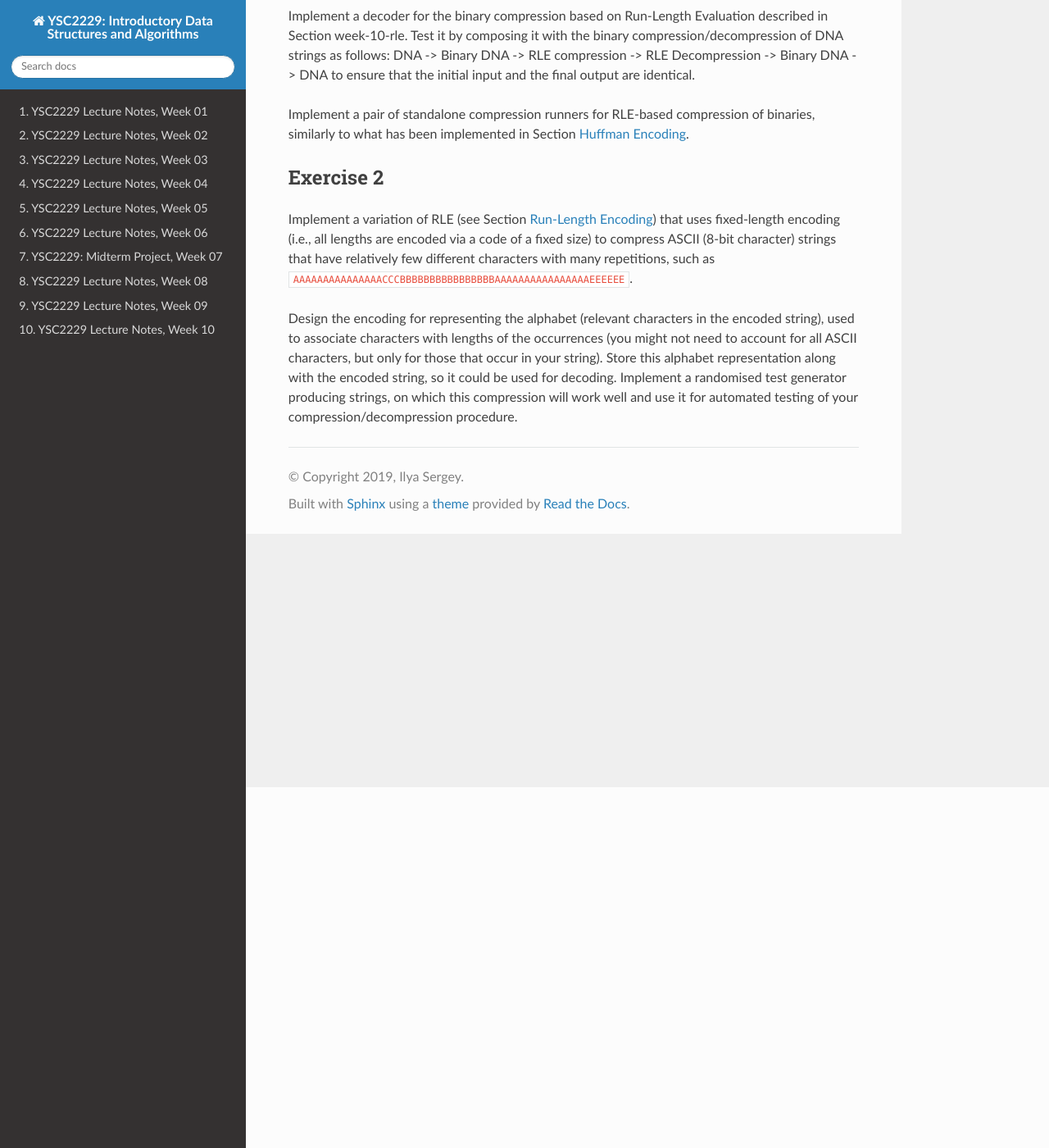
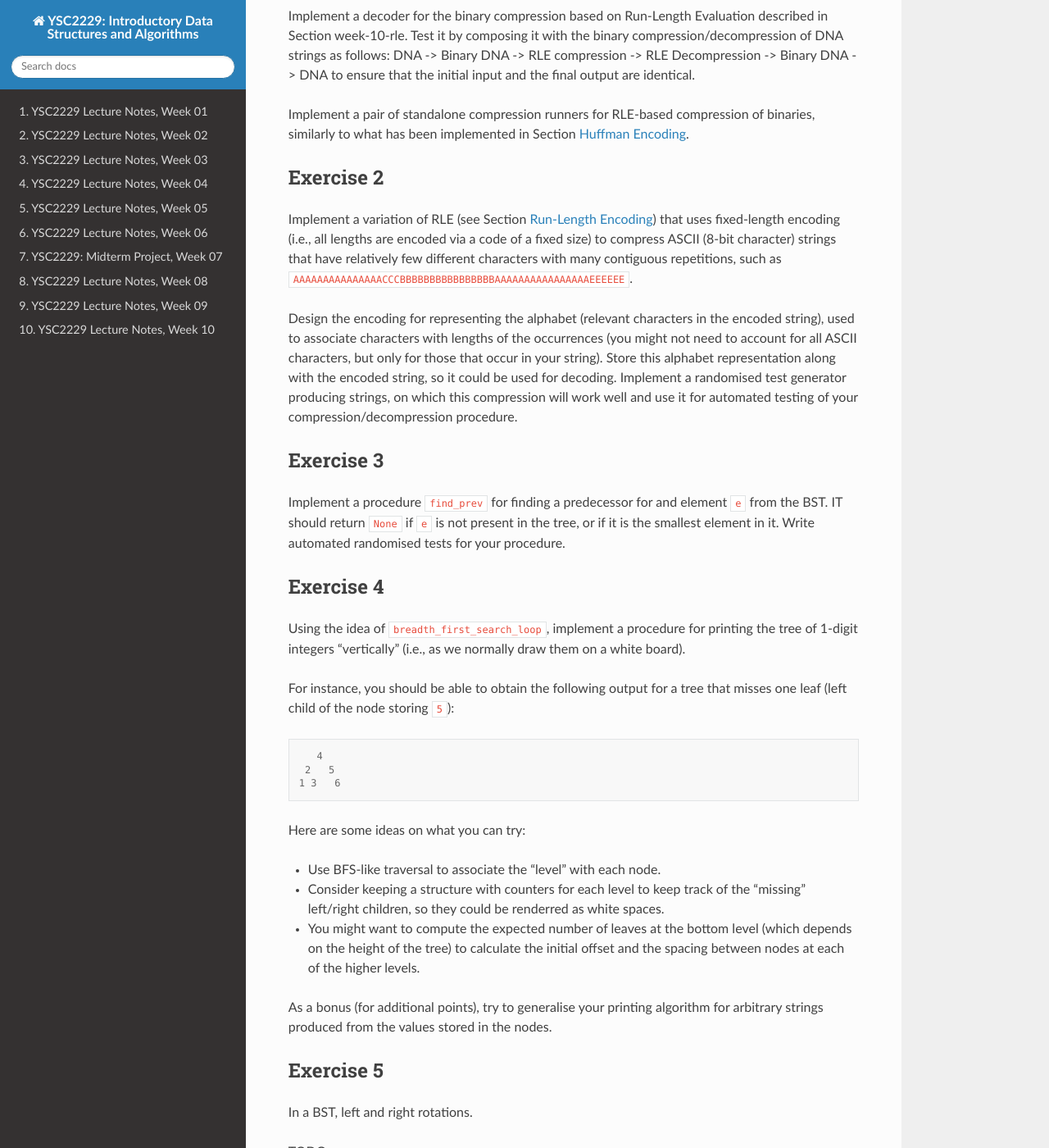
Before and after one commit to ilyasergey/YSC2229, a Sphinx documentation site: the page built from source/week-11_exercises.rst, in a window 1280 px wide and 1400 px high, scrolled down 440 px. Shown: the whole window at 82% size. Built offline with Sphinx 7.4.7 and the Read the Docs theme 2.0.0, drawn with Linux system fonts in a browser that asks for light colours; some of the changed text lies outside the part shown.

Commit message:
Week 1 notes

```diff
--- a/source/week-11_exercises.rst
+++ b/source/week-11_exercises.rst
@@ -33,6 +33,52 @@ Implement a pair of standalone compression runners for RLE-based compression of
 Exercise 2
 ----------
 
-Implement a variation of RLE (see Section :ref:`week-11-rle`) that uses fixed-length encoding (i.e., all lengths are encoded via a code of a fixed size) to compress ASCII (8-bit character) strings that have relatively few different characters with many repetitions, such as ``AAAAAAAAAAAAAAACCCBBBBBBBBBBBBBBBBAAAAAAAAAAAAAAAAEEEEEE``.
+Implement a variation of RLE (see Section :ref:`week-11-rle`) that uses fixed-length encoding (i.e., all lengths are encoded via a code of a fixed size) to compress ASCII (8-bit character) strings that have relatively few different characters with many contiguous repetitions, such as ``AAAAAAAAAAAAAAACCCBBBBBBBBBBBBBBBBAAAAAAAAAAAAAAAAEEEEEE``.
 
 Design the encoding for representing the alphabet (relevant characters in the encoded string), used to associate characters with lengths of the occurrences (you might not need to account for all ASCII characters, but only for those that occur in your string). Store this alphabet representation along with the encoded string, so it could be used for decoding. Implement a randomised test generator producing strings, on which this compression will work well and use it for automated testing of your compression/decompression procedure.
+
+.. _exercise-tree-prev:
+
+Exercise 3
+----------
+
+Implement a procedure ``find_prev`` for finding a predecessor for and element ``e`` from the BST. IT should return ``None`` if ``e`` is not present in the tree, or if it is the smallest element in it. Write automated randomised tests for your procedure.
+
+.. _exercise-tree-print:
+
+Exercise 4
+----------
+
+Using the idea of ``breadth_first_search_loop``, implement a procedure for printing the tree of 1-digit integers "vertically" (i.e., as we normally draw them on a white board).
+
+For instance, you should be able to obtain the following output for a tree that misses one leaf (left child of the node storing ``5``)::
+
+      4
+    2   5
+   1 3   6
+
+Here are some ideas on what you can try:
+
+* Use BFS-like traversal to associate the "level" with each node.
+
+* Consider keeping a structure with counters for each level to keep track
+  of the "missing" left/right children, so they could be renderred as
+  white spaces.
+
+* You might want to compute the expected number of leaves at the
+  bottom level (which depends on the height of the tree) to calculate
+  the initial offset and the spacing between nodes at each of the
+  higher levels.
+
+As a bonus (for additional points), try to generalise your printing algorithm for arbitrary strings produced from the values stored in the nodes.
+
+.. _exercise-right-rotate:
+
+Exercise 5
+----------
+
+In a BST, left and right rotations.
+
+TODO
+
+The following procedure that implements the left rotation of a node :math:`x`::
```
